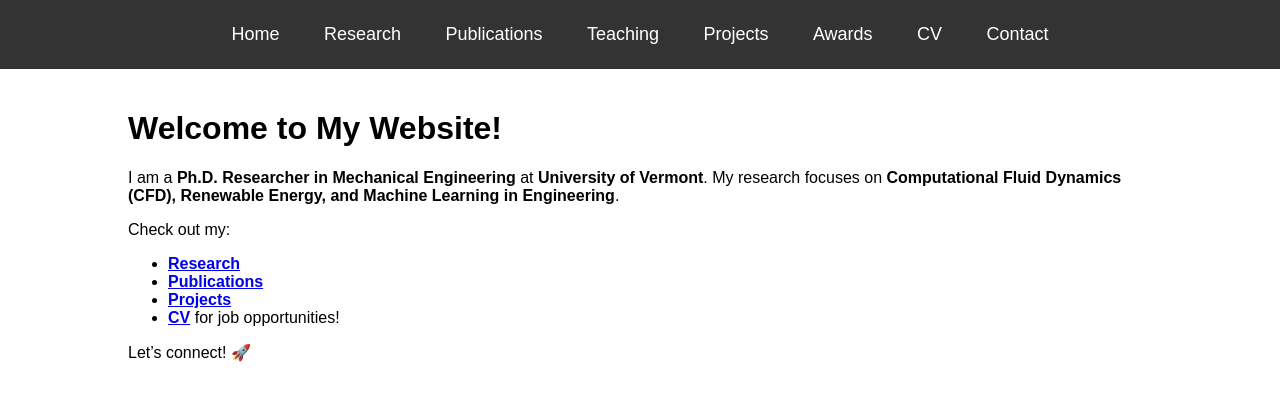
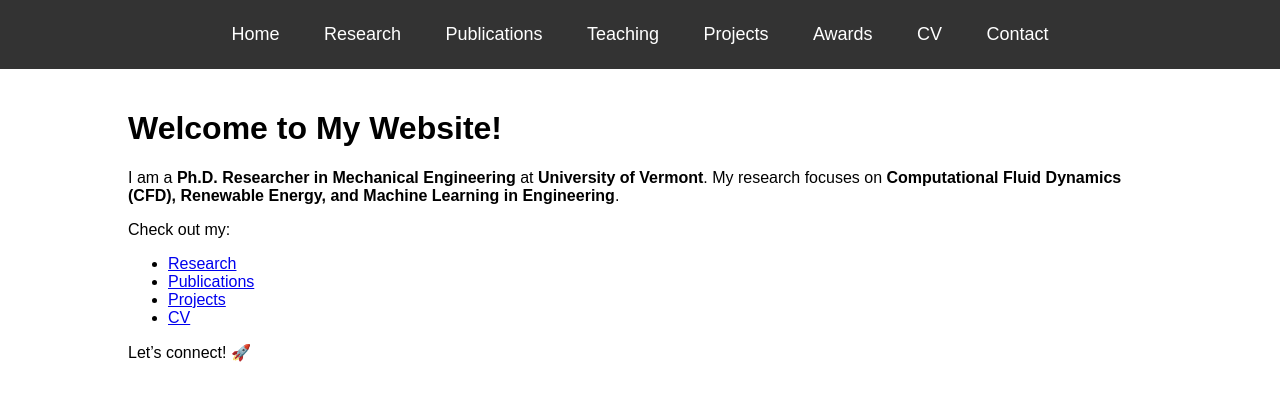
Before and after one commit to Mehrdad-Ahmadinejad/Mehrdad1, a Jekyll site: the page built from index.md, in a window 1280 px wide. Shown: the top 401 px of the page. Built offline with Jekyll 4.4.1, drawn with Linux system fonts in a browser that asks for light colours.

Commit message:
Update index.md

```diff
--- a/index.md
+++ b/index.md
@@ -7,9 +7,9 @@ title: Home
 I am a **Ph.D. Researcher in Mechanical Engineering** at **University of Vermont**. My research focuses on **Computational Fluid Dynamics (CFD), Renewable Energy, and Machine Learning in Engineering**.
 
 Check out my:
-- **[Research](research.md)**
-- **[Publications](publications.md)**
-- **[Projects](projects.md)**
-- **[CV](cv.md)** for job opportunities!
+- [Research](/Mehrdad1/research/)
+- [Publications](/Mehrdad1/publications/)
+- [Projects](/Mehrdad1/projects/)
+- [CV](/Mehrdad1/cv/)
 
 Let's connect! 🚀
```
